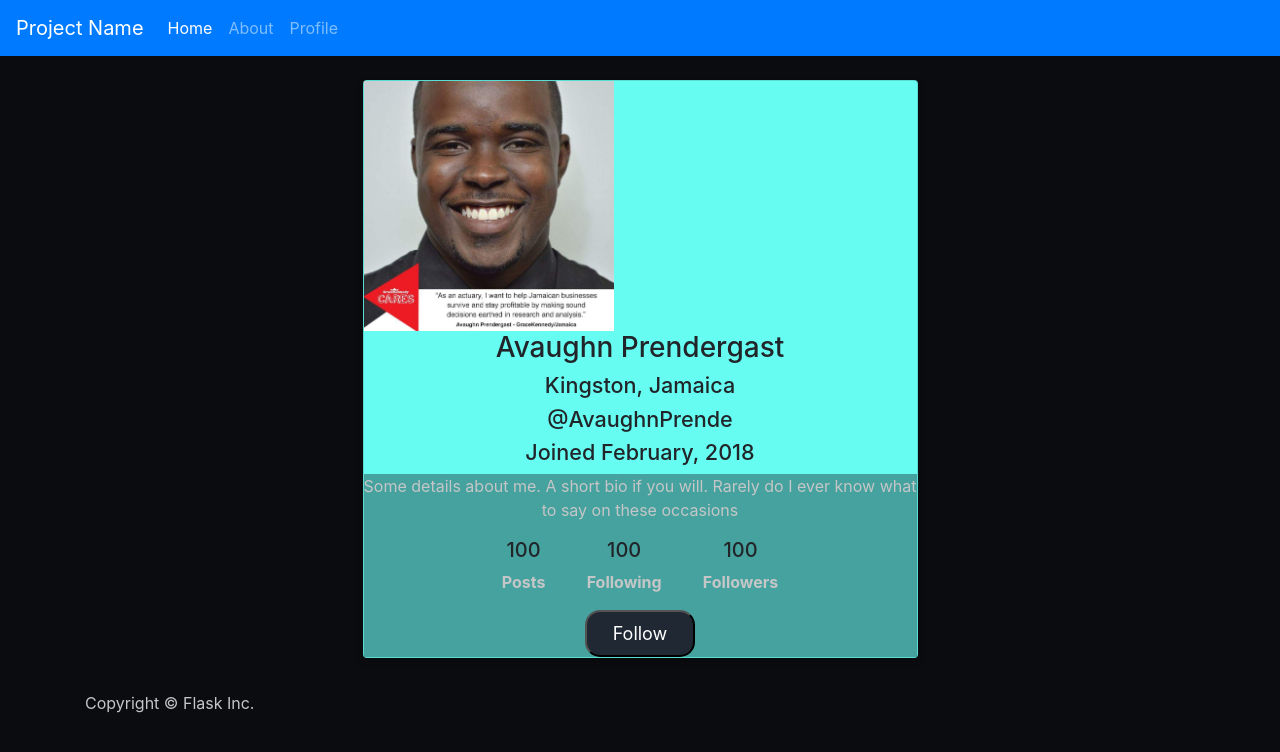
After one commit to AvaughnPrende/info3180-lab2, a Flask app: page /profile/ in a window 1280 px wide. The commit adds this page. Shown: the top 752 px of the page. Run offline with Flask 2, Linux system fonts and the light colour scheme; some libraries are stand-ins or nearby versions.

Commit message:
Lab completed

```diff
--- a/app/static/css/app.css
+++ b/app/static/css/app.css
@@ -1,3 +1,63 @@
 body {
     padding-top: 5rem;
+    background: #0B0C10;
 }
+
+.details{
+    width:100%;
+    border:2px solid black;
+}
+
+.card {
+    box-shadow: 0 4px 8px 0 rgba(0, 0, 0, 0.2);
+    width: 50%;
+    margin: auto;
+    text-align: center;
+    background:#66FCF1;
+}
+
+.bio{
+    background:#45A29E;
+}
+
+p{
+    color:#C5C6C7;
+}
+
+image{
+    margin:auto;
+    border-radius: 50%;
+    padding:10px;
+}
+
+.info{
+    margin:auto;
+    display: flex;
+    justify-content: space-between;
+    width:50%;
+}
+
+.info{
+    font-weight:bold;
+}
+
+h4{
+    font-size:1.35em;
+}
+
+button {
+    border-radius:15px;
+    padding:10px;
+    display: inline-block;
+    padding: 8px;
+    color: white;
+    background-color: #1F2833;
+    text-align: center;
+    cursor: pointer;
+    width: 20%;
+    font-size: 18px;
+}
+
+button:hover, a:hover {
+    opacity: 0.7;
+}
--- a/app/templates/about.html
+++ b/app/templates/about.html
@@ -2,5 +2,5 @@
 
 {% block main %}
 <h1>About</h1>
-<p>This webpage is about {{ name }}.</p>
+<p>This webpage is about {{ 'Avaughn Prendergast' }}.</p>
 {% endblock %}
--- a/app/templates/header.html
+++ b/app/templates/header.html
@@ -12,6 +12,9 @@
       <li class="nav-item">
         <a class="nav-link" href="{{ url_for('about') }}">About</a>
       </li>
+      <li>
+        <a class = "nav-link" href = "{{url_for('profile')}}">Profile</a>
+      </li>
     </ul>
   </div>
 </nav>
--- /dev/null
+++ b/app/templates/profile.html
@@ -0,0 +1,22 @@
+{% extends 'base.html'%}
+
+{% block main %}
+<div class = 'card'>
+    <img src="{{url_for('static',filename = 'avaughn.jpg')}}" width = '250' height = '250' alt = "Image of Avaughn">
+    <h3>Avaughn Prendergast</h3>
+    <h4>Kingston,  Jamaica</h4>
+    <h4>@AvaughnPrende</h4>
+    <h4>Joined {{date_joined}}</h4>
+    <div class = "bio">
+            <p>Some details about me. A short bio if you will.
+            Rarely do I ever know what to say on these occasions</p>
+            <div class = 'info'>
+               <div class = 'data'><h5>100</h5><p>Posts</p></div>
+               <div class = 'data'><h5>100</h5><p>Following</p></div>
+               <div class = 'data'><h5>100</h5><p>Followers</p></div>
+            </div>
+            <button>Follow</button>
+    </div>
+
+    </div>
+{% endblock%}
--- a/app/views.py
+++ b/app/views.py
@@ -7,6 +7,7 @@ This file creates your application.
 
 from app import app
 from flask import render_template, request, redirect, url_for, flash
+import datetime
 
 
 ###
@@ -23,6 +24,16 @@ def home():
 def about():
     """Render the website's about page."""
     return render_template('about.html', name="Mary Jane")
+
+@app.route("/profile/")
+def profile():
+    """Render the website's profile page"""
+    return render_template('profile.html',date_joined = format_date_joined(2018,2,11))
+
+def format_date_joined(year,month,day):
+    """Format the date for the Website"""
+    date_joined = datetime.date(year,month,day)
+    return  date_joined.strftime("%B, %Y")
 
 
 ###
```
Also changed, not shown: app/static/avaughn.jpg (added).
